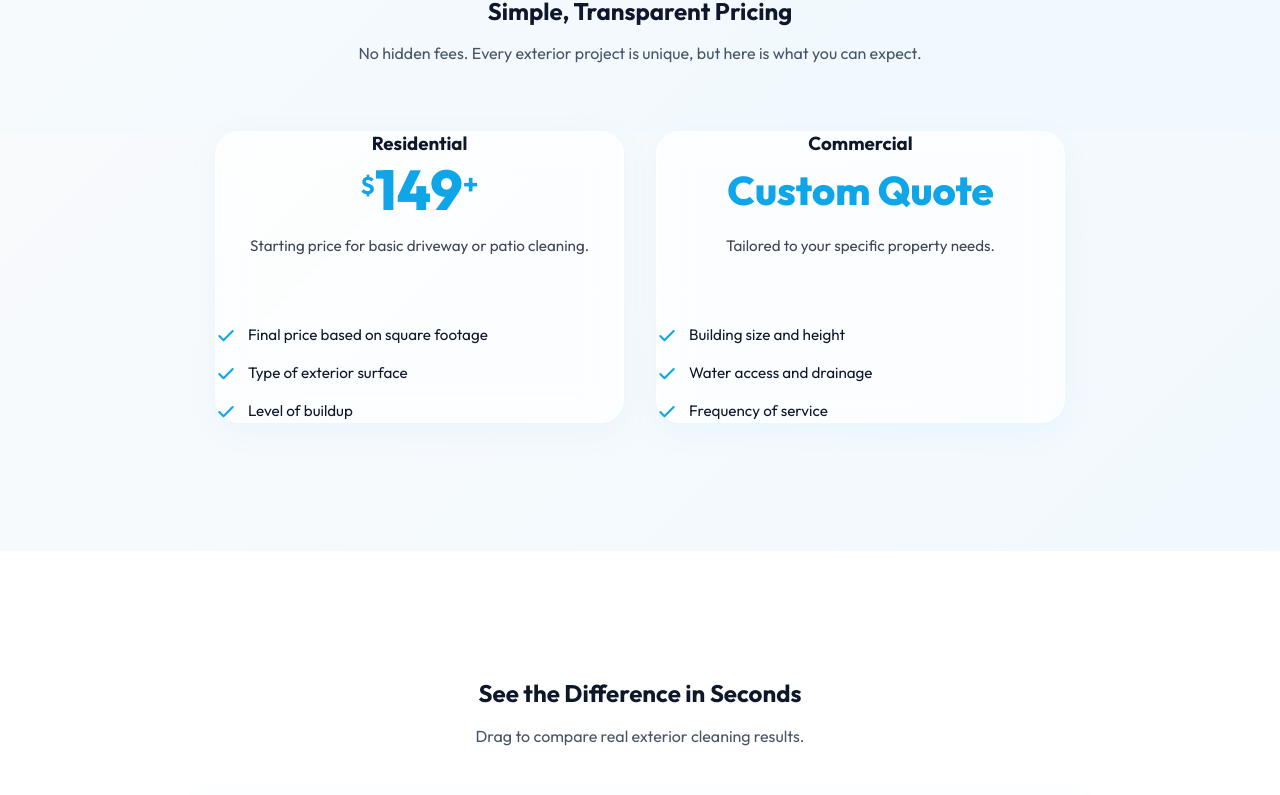
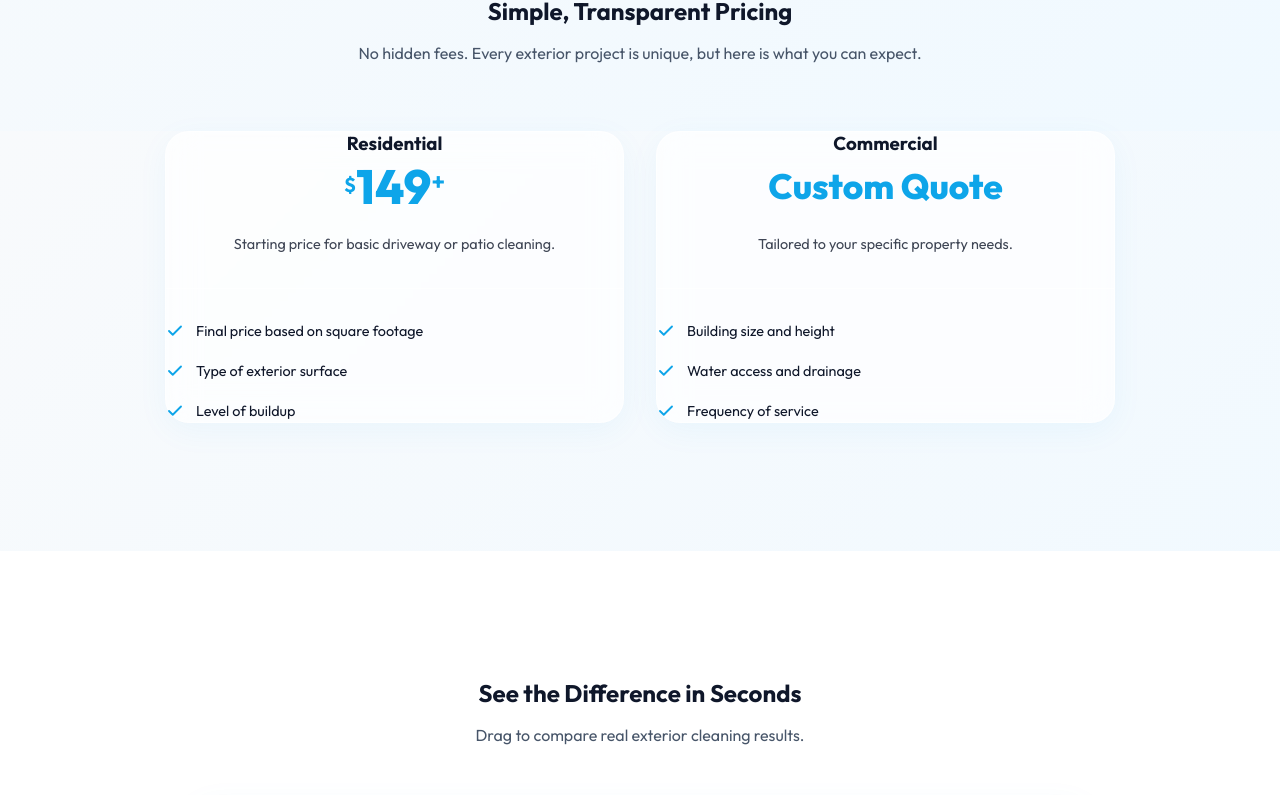
Before and after one commit to delalamamiguel-max/Power-Washing-Business, a React (Vite) app: page / in a window 1280 px wide. Shown: the part 3069-3864 px from the top of the page. Built offline with nearby package versions, Linux system fonts and the light colour scheme.

Commit message:
Further refine pricing cards sizing and margin

```diff
--- a/src/components/sections/PricingGuide.jsx
+++ b/src/components/sections/PricingGuide.jsx
@@ -12,8 +12,8 @@ const PricingGuide = () => {
           <h2>{t('priceTitle')}</h2>
           <p>{t('priceSubtitle')}</p>
         </div>
-        <div className="grid-cards" style={{ maxWidth: '850px', margin: '0 auto' }}>
-          <GlassCard padding="3rem 2.5rem" style={{ textAlign: 'center' }}>
+        <div className="grid-cards" style={{ maxWidth: '950px', margin: '0 auto' }}>
+          <GlassCard padding="3rem 3.5rem" style={{ textAlign: 'center' }}>
             <h3 style={{ marginBottom: '0.5rem' }}>{t('priceResTitle')}</h3>
             <div style={styles.price}>
               <span style={styles.currency}>$</span>
@@ -37,10 +37,10 @@ const PricingGuide = () => {
             </ul>
           </GlassCard>
 
-          <GlassCard padding="3rem 2.5rem" style={{ textAlign: 'center' }}>
+          <GlassCard padding="3rem 3.5rem" style={{ textAlign: 'center' }}>
             <h3 style={{ marginBottom: '0.5rem' }}>{t('priceComTitle')}</h3>
             <div style={styles.price}>
-              <span style={{ fontSize: '2.5rem', fontWeight: '800', lineHeight: '1.4' }}>{t('priceComQuote')}</span>
+              <span style={{ fontSize: '2.2rem', fontWeight: '800', lineHeight: '1.4' }}>{t('priceComQuote')}</span>
             </div>
             <p style={styles.subtitle}>{t('priceComDesc')}</p>
             <ul style={styles.factors}>
@@ -74,45 +74,50 @@ const styles = {
     minHeight: '3.5rem', // Keeps both price areas vertically aligned
   },
   currency: {
-    fontSize: '1.5rem',
+    fontSize: '1.25rem',
     fontWeight: '700',
-    marginTop: '0.25rem',
+    marginTop: '0.4rem',
   },
   amount: {
-    fontSize: '3.5rem',
+    fontSize: '3rem',
     fontWeight: '800',
     lineHeight: '1',
   },
   plus: {
-    fontSize: '1.75rem',
+    fontSize: '1.5rem',
     fontWeight: '700',
   },
   subtitle: {
     marginBottom: '2rem',
-    fontSize: '0.95rem',
+    fontSize: '0.9rem',
     color: 'var(--color-text-main)',
     opacity: 0.8,
+    lineHeight: '1.5',
+    padding: '0 0.5rem',
   },
   factors: {
     listStyle: 'none',
-    paddingTop: '2rem',
+    padding: '2rem 0 0 0',
+    margin: 0,
     borderTop: '1px solid var(--glass-border)',
     textAlign: 'left',
     display: 'flex',
     flexDirection: 'column',
-    gap: '1rem',
+    gap: '1.25rem',
     color: 'var(--color-text-main)',
   },
   listItem: {
     display: 'flex',
     alignItems: 'flex-start',
     gap: '0.75rem',
-    fontSize: '0.95rem',
+    fontSize: '0.9rem',
     lineHeight: '1.4',
   },
   icon: {
     flexShrink: 0,
-    marginTop: '2px',
+    marginTop: '1px',
+    width: '18px',
+    height: '18px',
   }
 };
 
```
